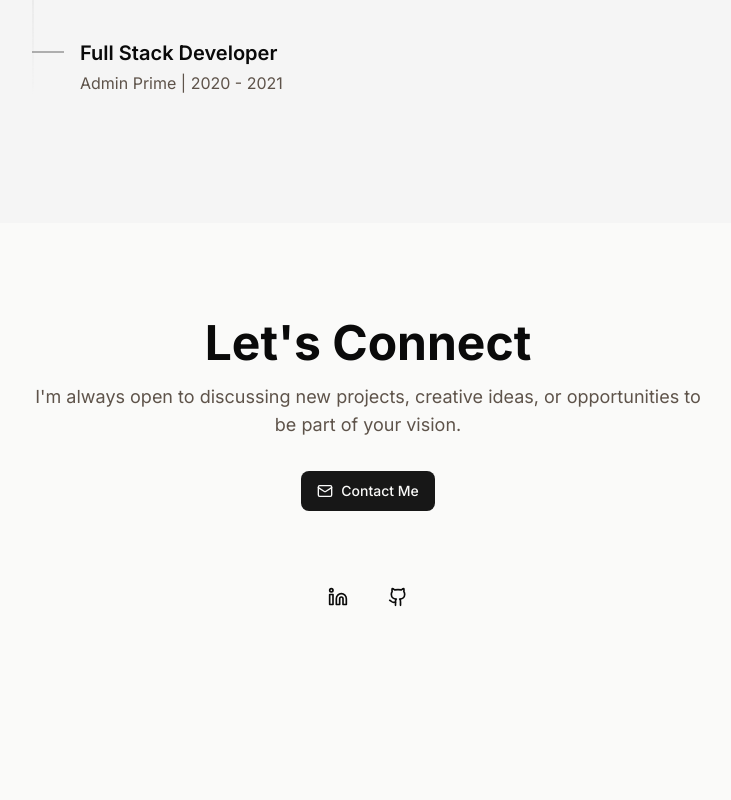
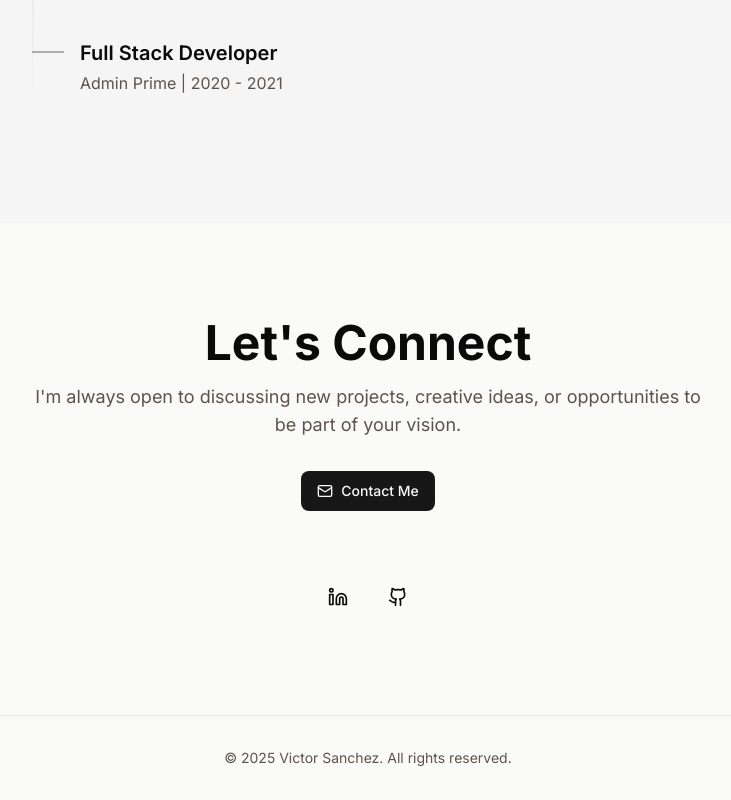
Before and after one commit to DavidKer1/portfolio, a Next.js app: page / in a window 1280 px wide. Shown: the part 1715-2515 px from the top of the page, without its empty margins (272-1003 px from the left). Before the commit the page ends 2430 px from the top, so only its background shows below. Built offline with nearby package versions, Linux system fonts and the light colour scheme.

Commit message:
feat: add Footer component to enhance page structure

```diff
--- a/app/page.tsx
+++ b/app/page.tsx
@@ -1,6 +1,7 @@
 import { AboutSection } from "@/components/about-section"
 import { ConnectSection } from "@/components/connect-section"
 import { ExperienceSection } from "@/components/experience-section"
+import { Footer } from "@/components/footer"
 import { HeroSection } from "@/components/hero-section"
 
 export default function Home() {
@@ -10,6 +11,7 @@ export default function Home() {
 			<AboutSection />
 			<ExperienceSection />
 			<ConnectSection />
+			<Footer />
 		</main>
 	)
 }
--- /dev/null
+++ b/components/footer.tsx
@@ -0,0 +1,13 @@
+export function Footer() {
+	return (
+		<footer id="contact" className="py-8 px-6 lg:px-8 border-t border-border">
+			<div className="max-w-6xl mx-auto">
+				<div className="flex flex-col items-center">
+					<p className="text-sm text-muted-foreground">
+						© 2025 Victor Sanchez. All rights reserved.
+					</p>
+				</div>
+			</div>
+		</footer>
+	)
+}
```
